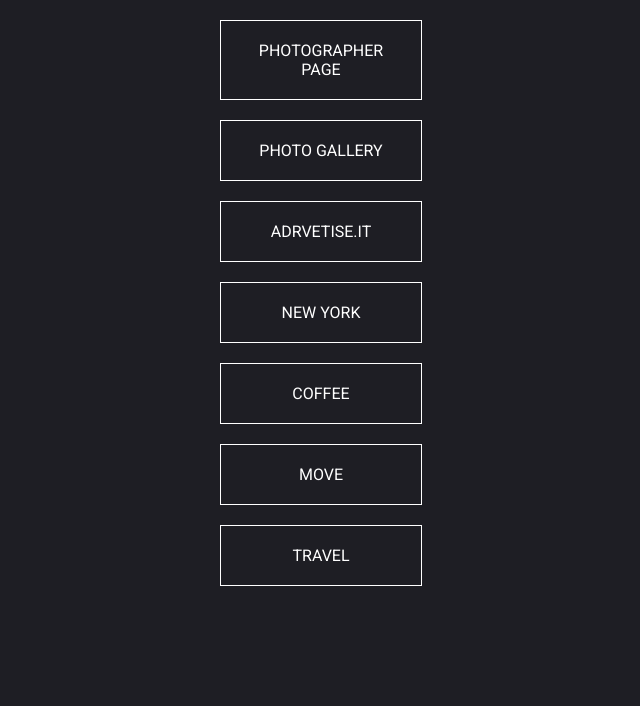
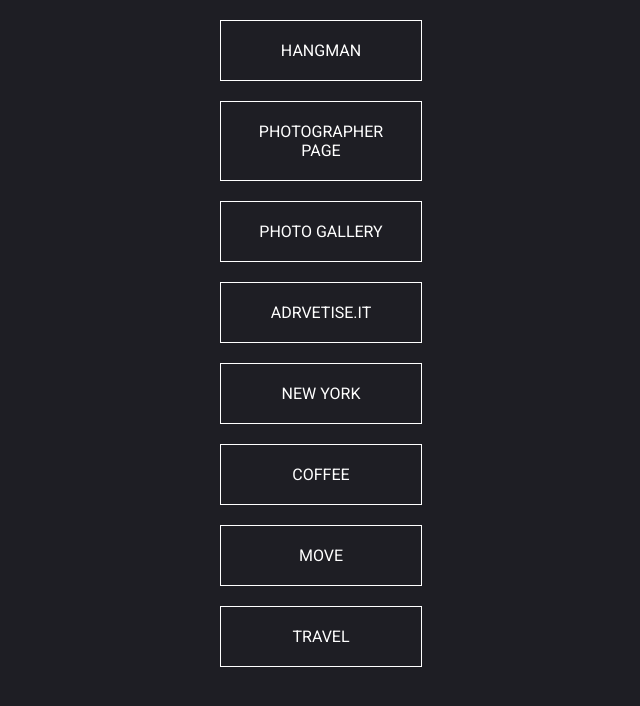
Before and after one commit to fryderykg/fryderykg.github.io, a plain HTML site: page index.html in a window 1280 px wide. Shown: the whole page, without its empty margins (312-952 px from the left). Drawn offline with Linux system fonts and the light colour scheme.

Commit message:
add link to hangman page

```diff
--- a/index.html
+++ b/index.html
@@ -18,6 +18,7 @@
       <!--</div>-->
     <!--</header>-->
     <section id="links" class="links">
+      <a href="hangman" class="btn-link" target="_blank">HANGMAN</a>
       <a href="photographer" class="btn-link" target="_blank">PHOTOGRAPHER PAGE</a>
       <a href="photo_gallery" class="btn-link" target="_blank">PHOTO GALLERY</a>
       <a href="advertise_it" class="btn-link" target="_blank">ADRVETISE.IT</a>
```
